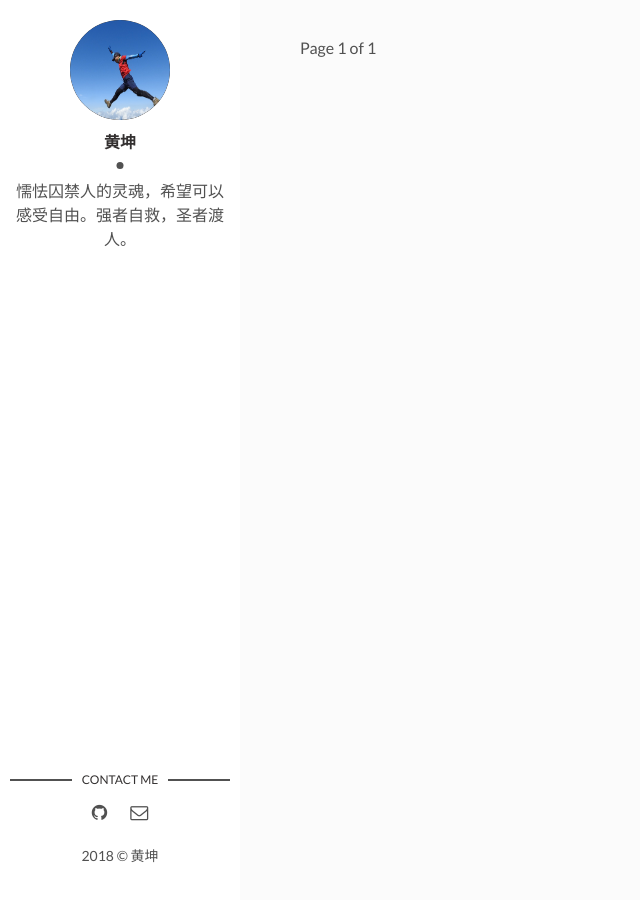
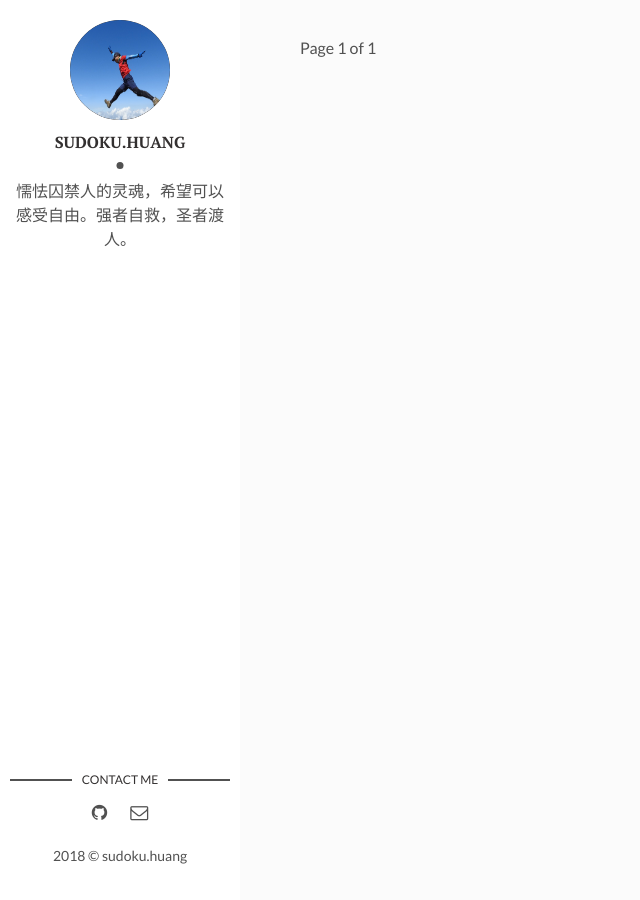
Before and after one commit to sudokuhk/media.io, a Jekyll site: the page built from docs/index.html, in a window 1280 px wide. Shown: the whole page, without its empty margins (0-640 px from the left). Built offline with Jekyll 4.4.1, drawn with Linux system fonts in a browser that asks for light colours; the list of posts is cut into pages by our own code; some of the changed lines change nothing that is shown.

Commit message:
[docs] remove unused files.

```diff
--- a/docs/_config.yml
+++ b/docs/_config.yml
@@ -1,16 +1,14 @@
-title: Hello! I'm Huang Kun
+title: Hello! I'm sudoku.huang
 description: > # this means to ignore newlines until "baseurl:"
-  Write an awesome description for your new site here. You can edit this
-  line in _config.yml. It will appear in your document head meta (for
-  Google search results) and in your feed.xml site description.
+    Focos on C/C++.
 permalink: ':title/'
 baseurl: "/" # the subpath of your site, e.g. /blog
 url: "" # the base hostname & protocol for your site, e.g. http://example.com
 site-twitter: #if your site has a twitter account, enter it here
 
 # Author Settings
-author: 黄坤 # add your name
-author-img: huangkun.jpg # add your photo
+author: sudoku.huang # add your name
+author-img: sudoku.jpg # add your photo
 about-author: 懦怯囚禁人的灵魂，希望可以感受自由。强者自救，圣者渡人。 # add description
 #social-twitter: # add your Twitter handle
 #social-facebook: # add your Facebook handle
```
Also changed, not shown: docs/assets/img/home-page.jpg (deleted), docs/assets/img/how-to-start.jpg (deleted), docs/assets/img/i-rest.jpg (deleted), docs/assets/img/js-1.png (deleted), docs/assets/img/mac.jpg (deleted), docs/assets/img/post-example.jpg (deleted), docs/assets/img/promo-img.jpg (deleted), docs/assets/img/software.jpg (deleted), docs/assets/img/sudoku.jpg (renamed from docs/assets/img/huangkun.jpg), docs/assets/img/we-in-rest.jpg (deleted), docs/assets/img/workflow.jpg (deleted), 7 other files.
